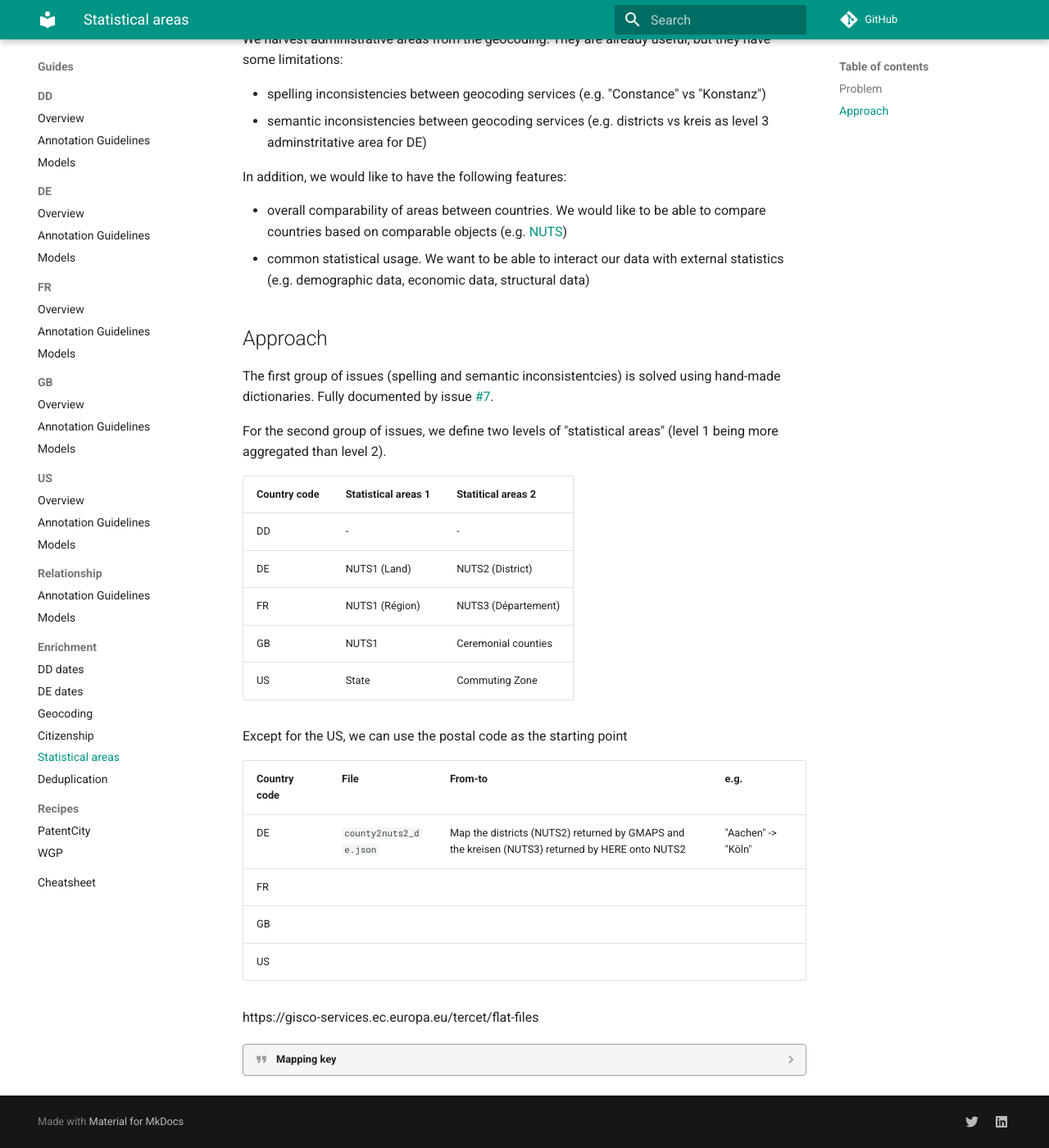
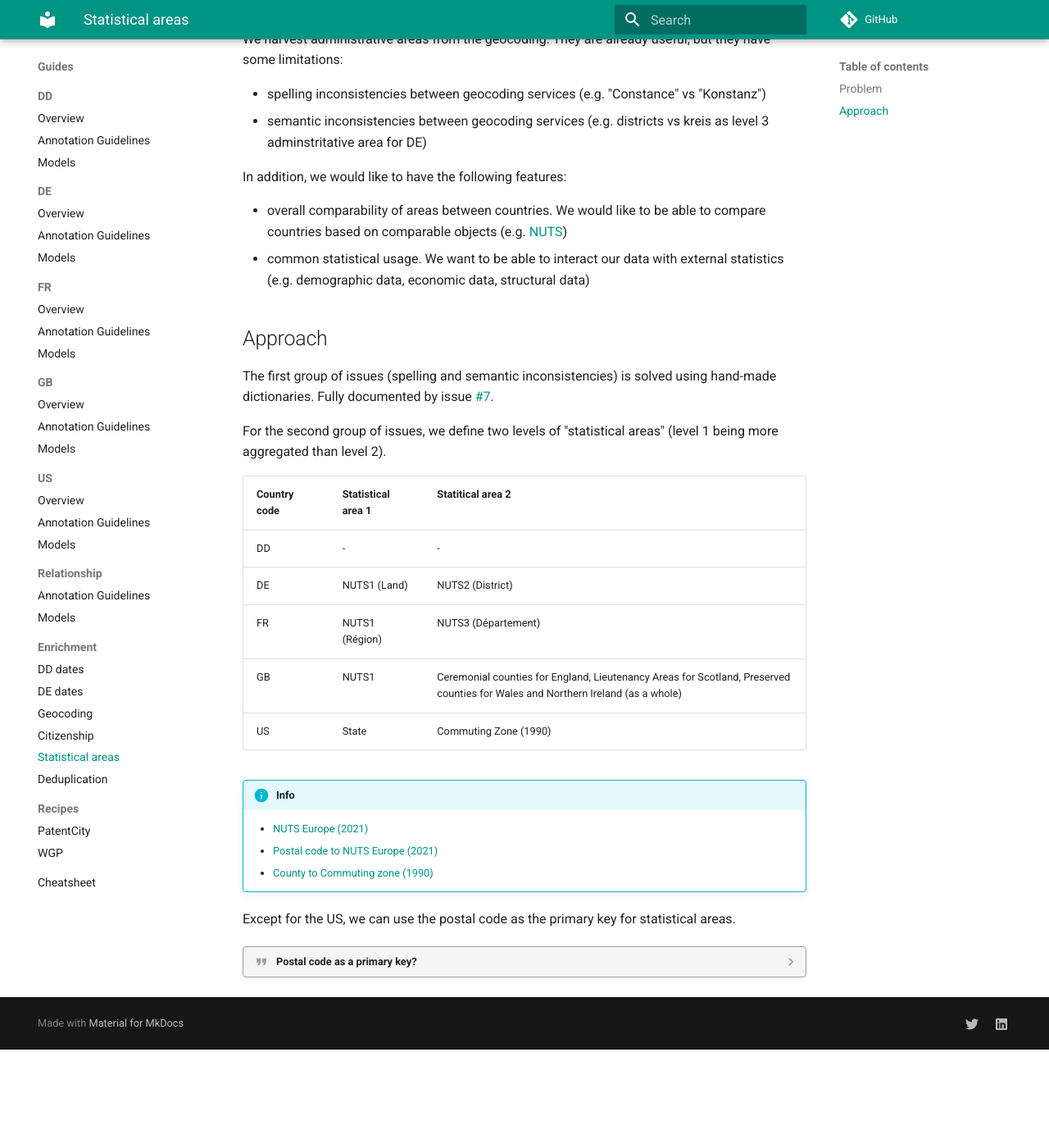
Before and after one commit to cverluise/patentcity, an MkDocs documentation site: the page built from docs/XX_STATISTICAL_AREAS.md, in a window 1280 px wide and 1400 px high, scrolled down 244 px. Shown: the whole window at 82% size. Built offline with MkDocs 1.6.1 and Material for MkDocs 9.7.7, drawn with Linux system fonts in a browser that asks for light colours; comment, search, counter and statistics services are not loaded; after the commit the page ends 1524 px from its top, so only the background shows below that.

Commit message:
:memo: add precisions on statistical areas

````diff
--- a/docs/XX_STATISTICAL_AREAS.md
+++ b/docs/XX_STATISTICAL_AREAS.md
@@ -14,30 +14,26 @@ In addition, we would like to have the following features:
 
 ## Approach
 
-The first group of issues (spelling and semantic inconsistentcies) is solved using hand-made dictionaries. Fully documented by issue [#7](https://github.com/cverluise/patentcity/issues/7).
+The first group of issues (spelling and semantic inconsistencies) is solved using hand-made dictionaries. Fully documented by issue [#7](https://github.com/cverluise/patentcity/issues/7).
 
 For the second group of issues, we define two levels of "statistical areas" (level 1 being more aggregated than level 2).
 
-Country code| Statistical areas 1| Statitical areas 2
+Country code| Statistical area 1| Statitical area 2
 ----|----|----
 DD  |-   |-
 DE  |NUTS1 (Land)   |NUTS2 (District)
 FR  |NUTS1 (Région) |NUTS3 (Département)
-GB  |NUTS1          |Ceremonial counties
-US  |State          |Commuting Zone
+GB  |NUTS1          |Ceremonial counties for England, Lieutenancy Areas for Scotland, Preserved counties for Wales and Northern Ireland (as a whole)
+US  |State          |Commuting Zone (1990)
 
-Except for the US, we can use the postal code as the starting point
+!!! info
+    - [NUTS Europe (2021)](https://ec.europa.eu/eurostat/documents/345175/629341/NUTS2021.xlsx)
+    - [Postal code to NUTS Europe (2021)](https://gisco-services.ec.europa.eu/tercet/flat-files)
+    - [County to Commuting zone (1990)](http://fpeckert.me/eglp/)
 
-Country code |File | From-to | e.g.
---- |---|---|---
-DE  |`county2nuts2_de.json`| Map the districts (NUTS2) returned by GMAPS and the kreisen (NUTS3) returned by HERE onto NUTS2 | "Aachen" -> "Köln"
-FR  |||
-GB  |||
-US  |||
+Except for the US, we can use the postal code as the primary key for statistical areas.
 
-https://gisco-services.ec.europa.eu/tercet/flat-files
-
-??? quote "Mapping key"
+??? quote "Postal code as a primary key?"
 
     ```sql
     WITH tmp AS (
````
